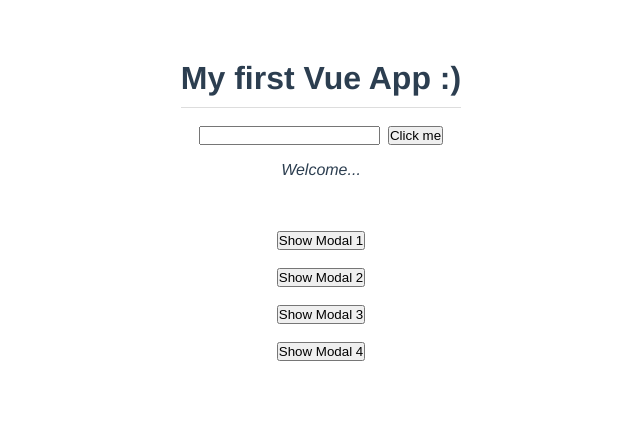
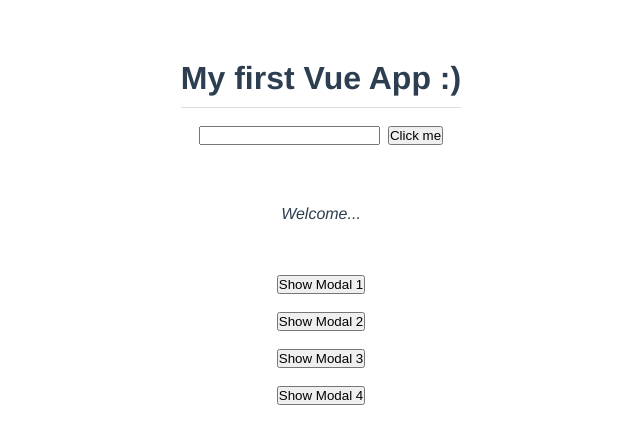
Before and after one commit to HigherGround189/vue-learning, a Vue app: page / in a window 1280 px wide. Shown: the top 444 px of the page, without its empty margins (319-959 px from the left). Built offline with nearby package versions, Linux system fonts and the light colour scheme.

Commit message:
teleport modals

```diff
--- a/public/index.html
+++ b/public/index.html
@@ -13,5 +13,6 @@
     </noscript>
     <div id="app"></div>
     <!-- built files will be auto injected -->
+     <div id="modals"></div>
   </body>
 </html>
--- a/src/App.vue
+++ b/src/App.vue
@@ -2,11 +2,13 @@
   <h1>{{ title }}</h1><br><br/>
   <input type="text" ref="name">
   <button @click="handleClick">Click me</button>
-  <Modal v-for="(modal, index) in modals" :modal="modal" :index="index">
-    <template v-slot:welcome>
-      <p v-if="index === 0">Welcome...</p>
-    </template>
-  </Modal>
+  <teleport to="#modals">
+    <Modal v-for="(modal, index) in modals" :modal="modal" :index="index">
+      <template v-slot:welcome>
+        <p v-if="index === 0">Welcome...</p>
+      </template>
+    </Modal>
+  </teleport>
 </template>
 
 <script>
@@ -41,7 +43,7 @@ export default {
 </script>
 
 <style>
-#app {
+#app, #modals {
   font-family: Avenir, Helvetica, Arial, sans-serif;
   -webkit-font-smoothing: antialiased;
   -moz-osx-font-smoothing: grayscale;
```
